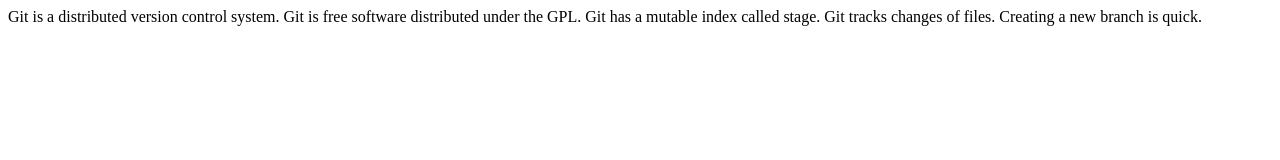
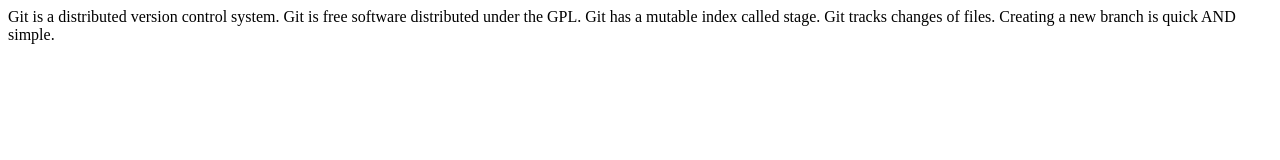
Before and after one commit to fictioner/learngit, a plain HTML site: page index.html in a window 1280 px wide. Drawn offline with Linux system fonts and the light colour scheme.

Commit message:
AND simple

```diff
--- a/index.html
+++ b/index.html
@@ -10,6 +10,6 @@
 Git is free software distributed under the GPL.
 Git has a mutable index called stage.
 Git tracks changes of files.
-Creating a new branch is quick.
+Creating a new branch is quick AND simple.
 </body>
 </html>
```
